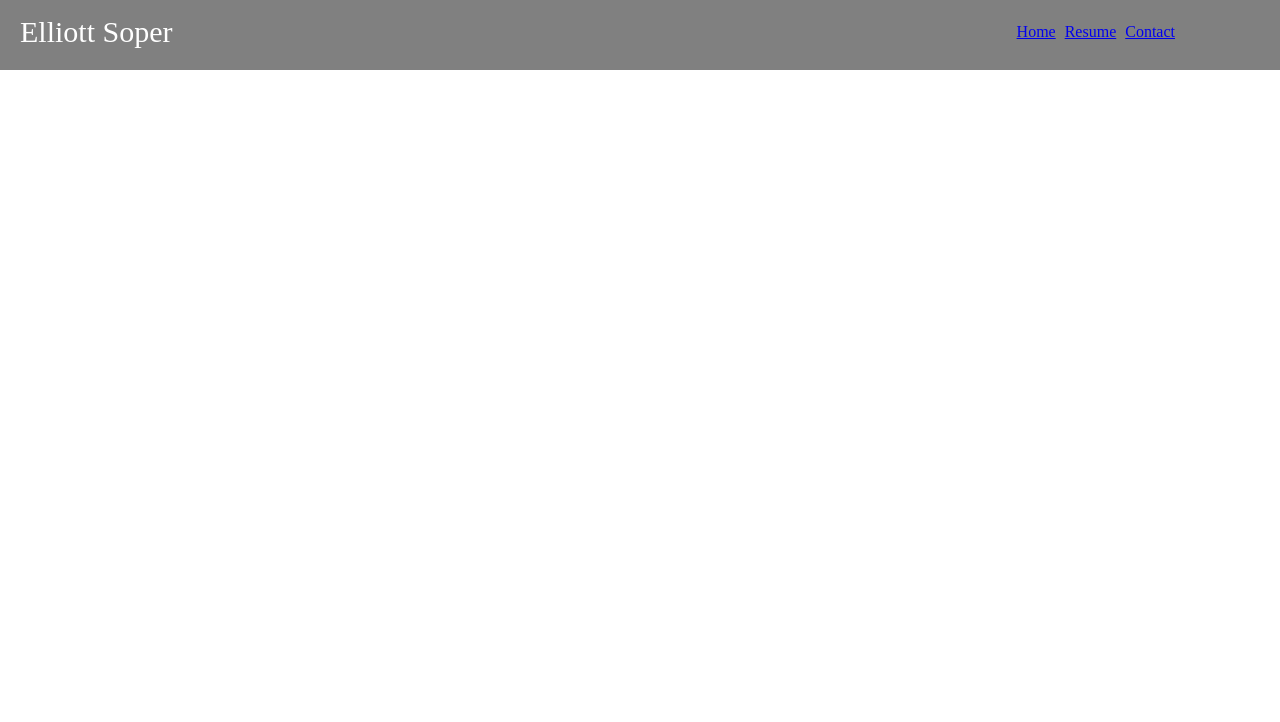
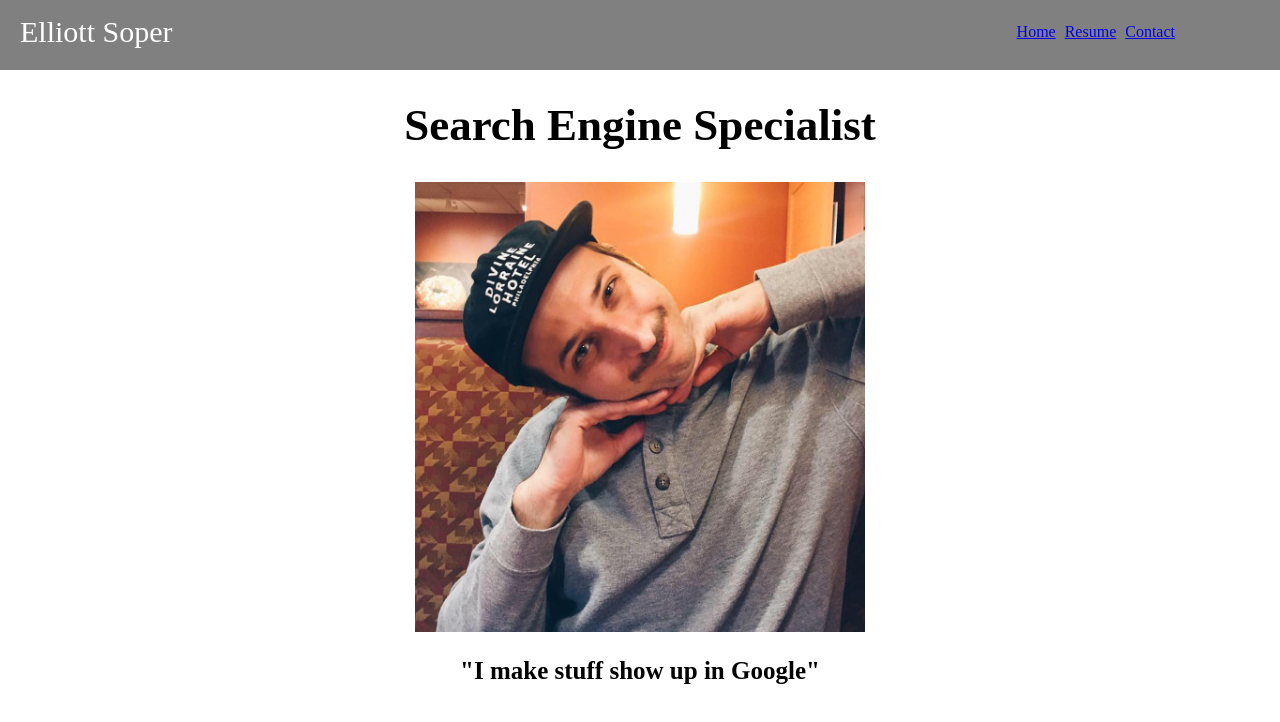
Before and after one commit to ElliottSoper/project_one, a plain HTML site: page index.html in a window 1280 px wide. Drawn offline with nearby package versions, Linux system fonts and the light colour scheme.

Commit message:
updated homepage and contact page

```diff
--- a/index.html
+++ b/index.html
@@ -28,5 +28,9 @@
 					</li>
 				</ul>
 			</nav>
-	</div></body>
+	</div>
+<h1 class = "center">Search Engine Specialist</h1>
+<img src="elliott.jpg" alt="Elliott Soper">
+<p class="bottom">"I make stuff show up in Google"</p>
+</body>
 </html>
--- a/prone.css
+++ b/prone.css
@@ -44,5 +44,21 @@ text-decoration: none;
 }
 .center {
 	text-align: center;
-	font-size: 45px
 }
+
+.bottom {
+	text-align: center;
+	font-size: 25px;
+	font-weight: bold;
+}
+
+h1 {
+	font-size: 45px;
+}
+img {
+	margin-right: auto;
+	margin-left: auto;
+	display: block;
+	height: 450px;
+	width: auto;
+}
```
Also changed, not shown: contact.html (+6 -2 lines), elliott.jpg (added).
